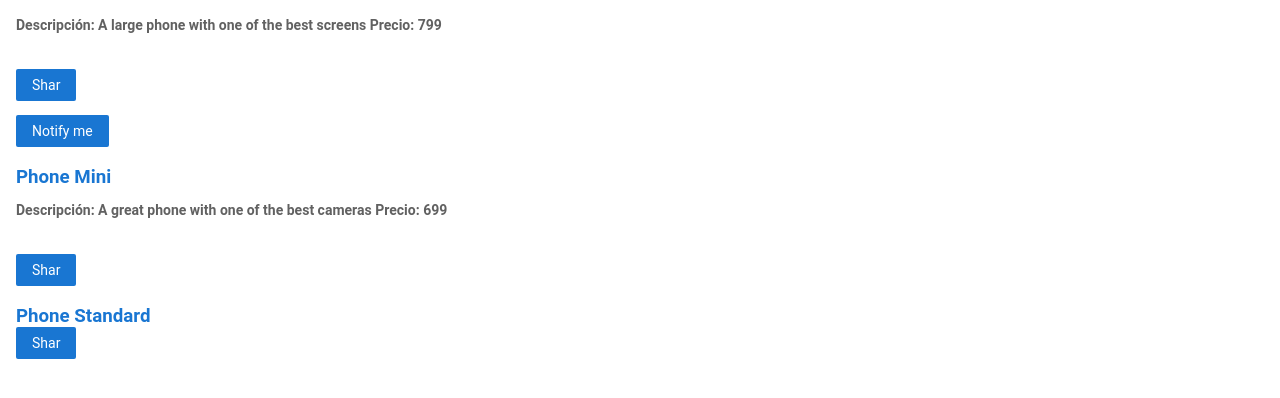
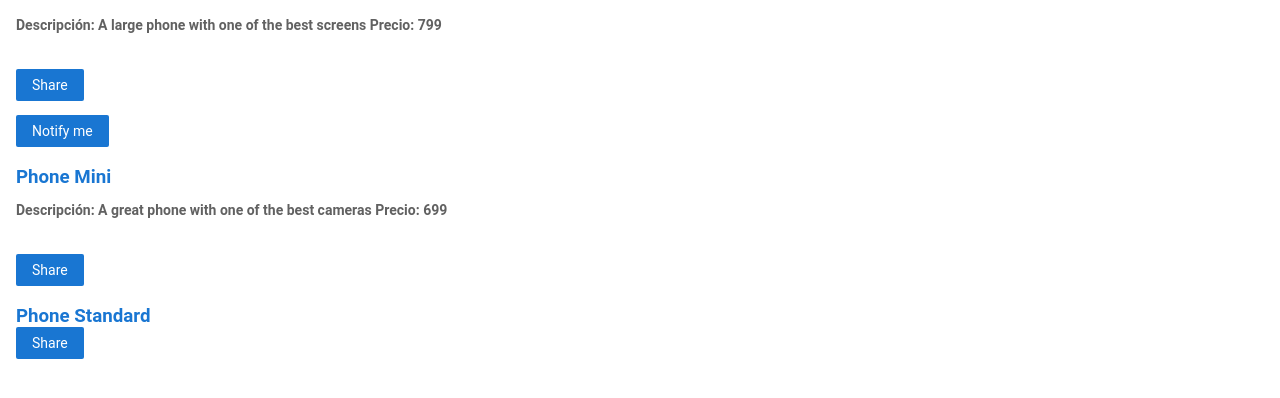
Before and after one commit to MaluGomez23/angular-SISDIS, an Angular app: page / in a window 1280 px wide. Shown: the part 146-544 px from the top of the page. Built offline with nearby package versions, Linux system fonts and the light colour scheme.

Commit message:
1 file modified

```diff
--- a/src/app/product-list/product-list.component.html
+++ b/src/app/product-list/product-list.component.html
@@ -14,7 +14,7 @@
     <br>
 
     <button (click)="share()">
-      Shar
+      Share
     </button>
 
     <app-product-alerts
```
